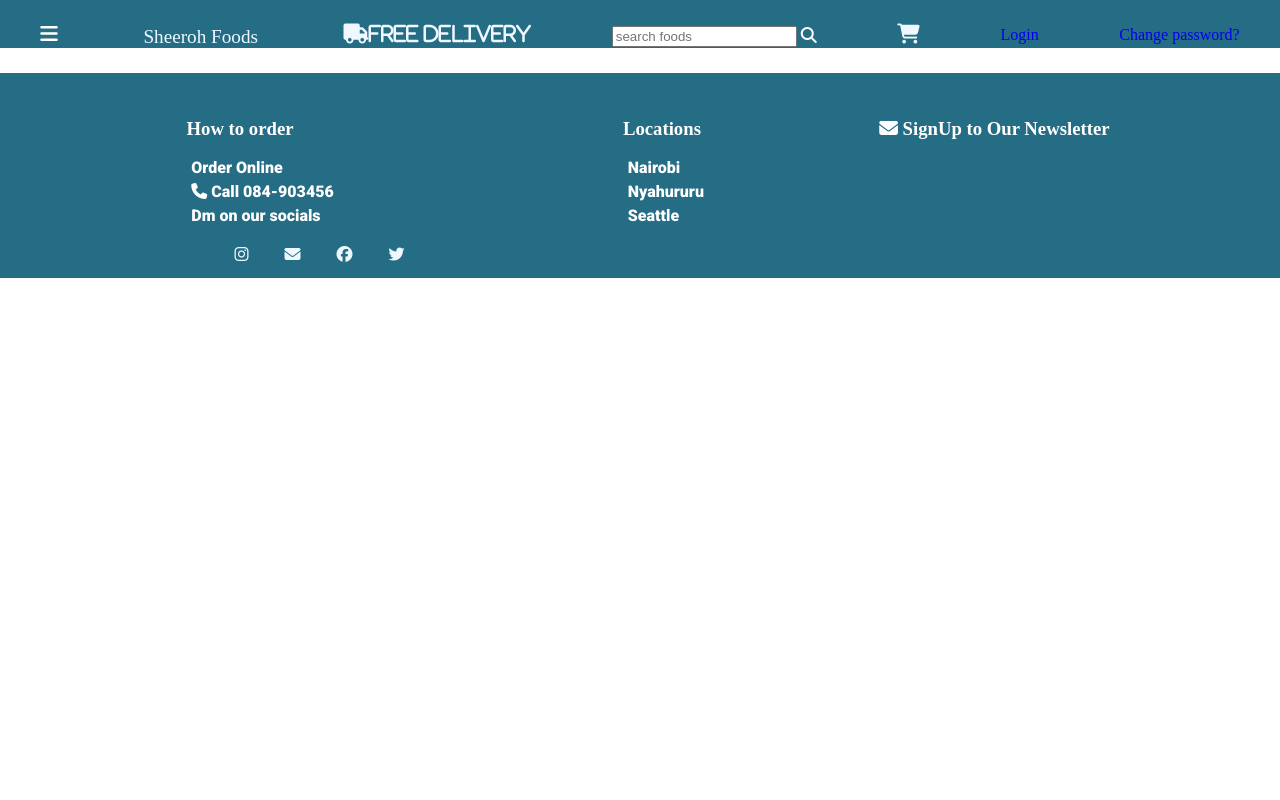
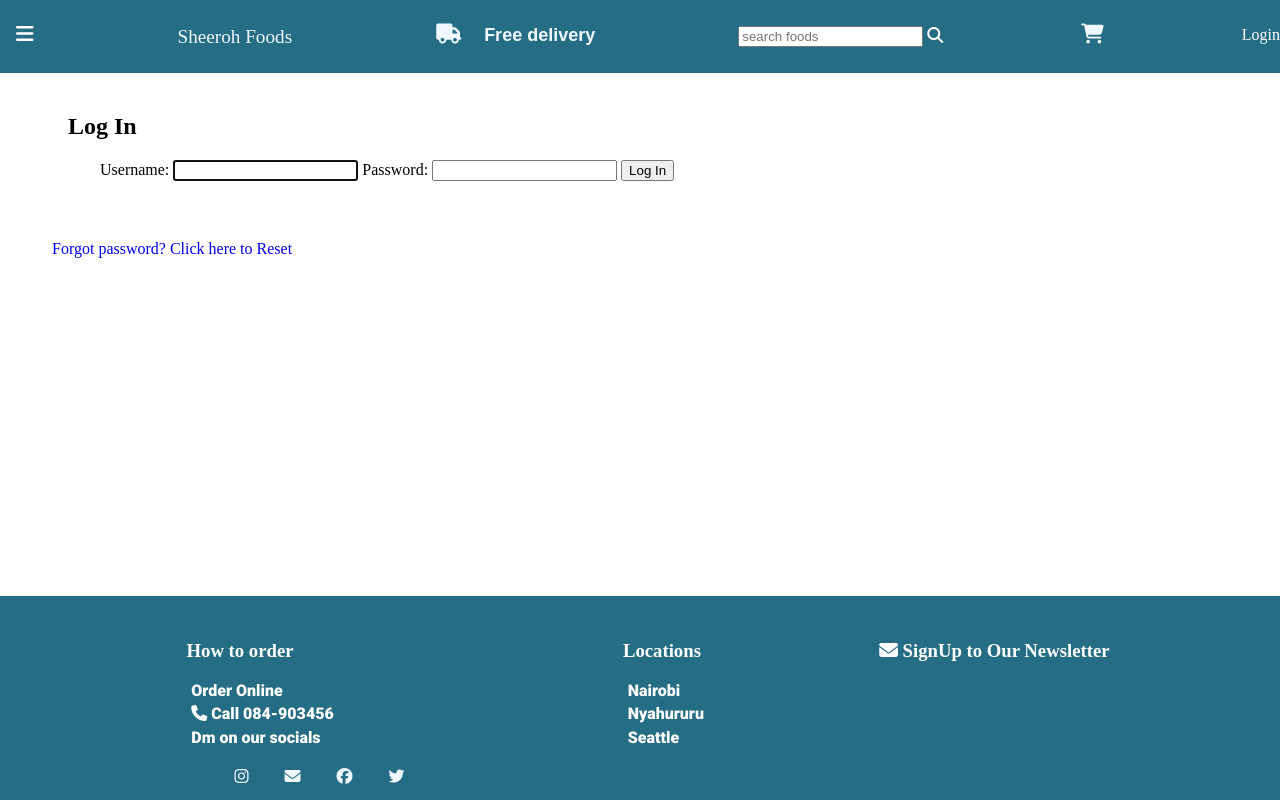
Before and after one commit to wanjiru-njuguna/ebakery, a Django app: page /login/ in a window 1280 px wide. Run offline with Django 4.2, Linux system fonts and the light colour scheme; some libraries are stand-ins or nearby versions.

Commit message:
added cart item count on the homepage, styled the footer to stay at the bottom.

```diff
--- a/sheecooks/nav/templates/nav.html
+++ b/sheecooks/nav/templates/nav.html
@@ -2,10 +2,11 @@
 {% load static %}
 <head>
     {% block cart %}
+
         <span class="cart_container">
           <a href="view_cart_items">
             <i class="fa-solid fa-cart-shopping fa-lg" class="topbar_items" style="color: aliceblue;"></i>
-            <span class="cart-count">{{count_of_items}}</span>
+            <span class="cart-count">{{no_of_items_in_cart}}</span>
 
           </a>
         </span>
--- a/sheecooks/static/base.css
+++ b/sheecooks/static/base.css
@@ -2,6 +2,10 @@
 body {
     margin: 0;
     padding: 0;
+    display: flex;
+    flex-direction: column;
+    min-height: 100vh; /* Ensure full viewport height */
+
   }
 P{
     color: black;
@@ -32,7 +36,7 @@ a p:hover {
 .top_bar{
     color: white;
     background-color: #256D85;
-    width: 100%;
+    width: 100vw;
     height: 7%;
     display: flex;
     flex-direction: row;
@@ -40,7 +44,9 @@ a p:hover {
     vertical-align: middle;
     padding-top: 2%;
     align-content: space-between;
-    justify-content: space-around;
+    justify-content: space-between;
+    flex-wrap: wrap;
+
 }
 .splice_cover{
    /* height: 35em;*/
@@ -129,7 +135,7 @@ a p:hover {
 .pick_add_to_cart{
     margin-bottom: 0.1em;
     width: 7em;
-    border-radius: 7px;
+    border-radius: 0.438em;
 }
 .menu_display{
     display: flex;
@@ -176,7 +182,7 @@ a p:hover {
     flex-direction: column;
     align-items: end;
     margin-right: 4em;
-    border: 4px;
+    border: 0.25em;
     border-color: black;
 }
 .checkout_div p{
@@ -192,7 +198,7 @@ a p:hover {
     padding: 1em;
     font-weight: bold;
     font-size: medium;
-    border-radius: 10px;
+    border-radius: 0.625em;
 
 }
 .payment_field{
@@ -214,18 +220,39 @@ a p:hover {
     padding: 1em;
     font-weight: bold;
     font-size: medium;
-    border-radius: 10px;}
+    border-radius: 0.625em;}
 
 .form-control{
     margin-bottom: 1em;
 }
 .sheeroh_foods{
     color: aliceblue;
-    border: 5px solid transparent;
+    border: 0.313em solid transparent;
     font-size: larger;
 }
+
+.free_delivery{
+    color: aliceblue;
+    border: 0.313em solid transparent;
+    font-size: large;
+    font-family: sans-serif;
+    margin-left: 1em;
+}
 .topbar_items{
-    margin-bottom: 0.4em;
+    margin-bottom: 1em;
+    margin-right: 0.4em;
+}
+
+@media screen and (max-width: 600px) {
+    top_bar {
+        flex-direction: column;
+        align-items: center;
+        margin-top: 3em;
+    }
+    top_bar * {
+        /* Styles to apply to all content inside the nav */
+        margin-top: 3em;
+    }
 }
 .hidden-menu{
     display: none;
@@ -234,8 +261,8 @@ a p:hover {
     left: 0;
     background-color:#256D85;
     color: antiquewhite;
-    padding: 10px;
-    border: 3px solid #ccc;
+    padding: 0.625em;
+    border: 0.188em solid #ccc;
     width: 23%;
     height: 100vh;
     z-index: 9999;
@@ -252,7 +279,7 @@ a p:hover {
 }
 #cancel_hidden_div{
     color: black;
-    width: 30px;
+    width: 1.875em;
 
 }
 .hidden_m_text{
@@ -297,3 +324,30 @@ a p:hover {
     width: 7em;
     border-radius: 7px;
 }
+.login_form{
+    margin-bottom: 2em;
+    margin-left: 5em;
+}
+.login_heading{
+    margin-left: 2em;
+}
+input{
+    margin-bottom: 2em;
+}
+.password_reset{
+    margin-left: 2em;
+
+}
+.login_link{
+    color: white;
+}
+main {
+    flex: 1; /* Grow to fill remaining space */
+    padding: 1.25em; /* Example padding */
+}
+.toggle_bars{
+    margin-left: 1em;
+}
+#logout_button{
+    margin-right: 3em;
+}
--- a/sheecooks/templates/base.html
+++ b/sheecooks/templates/base.html
@@ -14,8 +14,9 @@
   {% block extrahead %}
 
   {% endblock %}
-  <meta charset="utf-8">
-  {% block title %}<title></title>{% endblock %}
+  <meta charset="UTF-8">
+  <meta name="viewport" content="width=device-width, initial-scale=1.0">
+    {% block title %}<title></title>{% endblock %}
 
   <script src="https://kit.fontawesome.com/c0de917e91.js" crossorigin="anonymous"></script>
 
@@ -52,7 +53,7 @@
 
     </a>
     <a href="/client_checkout">
-      <i class="fa-solid fa-truck fa-lg" class="topbar_items" style="color: aliceblue;"><span>Free delivery</span></i>
+      <i class="fa-solid fa-truck fa-lg" class="topbar_items" style="color: aliceblue;"><span class="free_delivery">Free delivery</span></i>
 
     </a>
     <span class="search_container">
@@ -68,9 +69,9 @@
     {% block cart %}
       {% if user.is_authenticated %}
         <span class="cart_container">
-          <a href="view_cart_items">
-            <i class="fa-solid fa-cart-shopping fa-lg" class="topbar_items" style="color: aliceblue;"></i>
-            <span class="cart-count">{{total_menu_incart}}</span>
+          <a href="{% url 'view_cart_items' %}">
+            <i class="fa-solid fa-cart-shopping fa-lg" class="topbar_items" style="color: aliceblue;"><span class="cart-count">{{no_of_items_in_cart}}</span>
+            </i>
 
           </a>
         </span>
@@ -94,15 +95,12 @@
       <span>{{ user.username}} </span>
 
     </span>
-      <a href="{% url 'logout' %}">Logout</a>
-      <!--<form action="{% url 'logout' %}" method="post">
+      <form action="{% url 'logout' %}" method="post">
           {% csrf_token %}
-        <button type="submit" class="topbar_items">Log Out</button>
-      </form>-->
+        <button type="submit" class="topbar_items" id="logout_button">Log Out</button>
+      </form>
     {% else %}
-
-      <a href="{% url 'login' %}">Login</a>
-      <a href="{% url 'password_change' %}">Change password?</a>
+       <a href="{% url 'login' %}" class="login_link">Login</a>
 
      {% endif %}
 
@@ -130,7 +128,8 @@
       {% endblock %}
     </div>
 
-    <div class="footer">
+  </main>
+  <div class="footer">
     {% block btfooter%}
         <div class="ways_to_order">
           <h3>How to order</h3>
@@ -168,8 +167,6 @@
 
     </div>
 
-
-  </main>
   <script src="https://cdnjs.cloudflare.com/ajax/libs/OwlCarousel2/2.3.4/owl.carousel.min.js" integrity="sha512-bPs7Ae6pVvhOSiIcyUClR7/q2OAsRiovw4vAkX+zJbw3ShAeeqezq50RIIcIURq7Oa20rW2n2q+fyXBNcU9lrw==" crossorigin="anonymous" referrerpolicy="no-referrer"></script>
   <script src="{%  static 'splice.js' %}">
   </script>
--- a/sheecooks/templates/registration/logged_out.html
+++ b/sheecooks/templates/registration/logged_out.html
@@ -9,7 +9,7 @@
     {% block content %}
         <h2>Logged Out</h2>
         <p>You have been successfully logged out.</p>
-        <a href="{% url 'login' %}">Login Again</a>
+        <a href="{% url 'accounts /login' %}">Login Again</a>
     {% endblock %}
 
 
--- a/sheecooks/templates/registration/login.html
+++ b/sheecooks/templates/registration/login.html
@@ -4,16 +4,16 @@
 
 </head>
 <body>
-  {% block content %}
-    <h2>Login</h2>
-    <form method="post">
+  {% block splice %}
+    <h2 class="login_heading">Log In</h2>
+    <form method="post" class="login_form">
       {% csrf_token %}
-      <label for="username">Username:</label>
-      <input type="text" id="username" name="username" required><br>
-      <label for="password">Password:</label>
-      <input type="password" id="password" name="password" required><br>
-      <button type="submit">Login</button>
+      {{ form }}
+      <button type="submit">Log In</button>
     </form>
-    {% endblock %}
+    <a href="{% url 'password_reset' %}" class="password_reset">
+      Forgot password? Click here to Reset
+    </a>
+  {% endblock %}
 
 </body>
--- a/sheecooks/templates/registration/password_change_form.html
+++ b/sheecooks/templates/registration/password_change_form.html
@@ -4,7 +4,7 @@
 
 {% block content %}
 <h2>Enter old password for security reasons and then enter your new password and confirm it.</h2>
-<form method="post">
+<form method="post" action="">
   {% csrf_token %}
   {{ form }}
   <button type="submit">change password</button>
```
Also changed, not shown: sheecooks/nav/views.py (+16 -7 lines), sheecooks/db.sqlite3.
